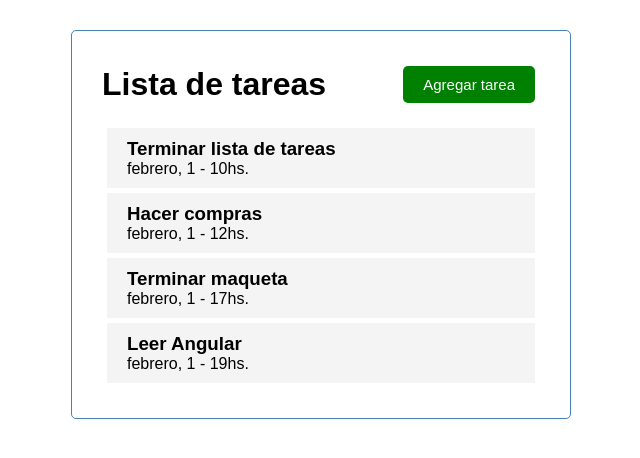
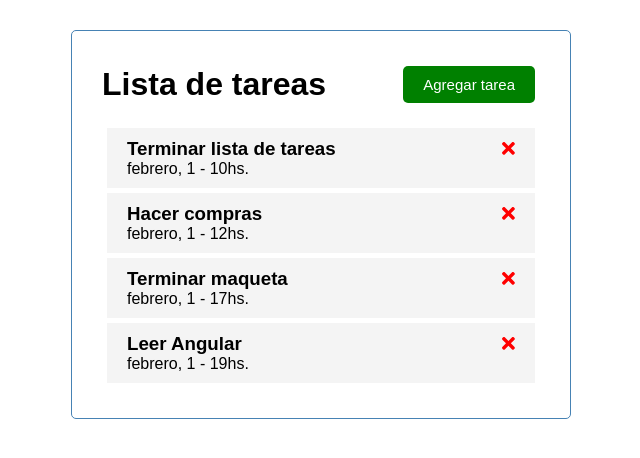
Before and after one commit to undiego/task-list, an Angular app: page / in a window 1280 px wide. Shown: the top 458 px of the page, without its empty margins (319-959 px from the left). Built offline with nearby package versions, Linux system fonts and the light colour scheme.

Commit message:
Componente de lista armado

```diff
--- a/package.json
+++ b/package.json
@@ -18,6 +18,11 @@
     "@angular/platform-browser": "~13.1.0",
     "@angular/platform-browser-dynamic": "~13.1.0",
     "@angular/router": "~13.1.0",
+    "@fortawesome/angular-fontawesome": "^0.10.1",
+    "@fortawesome/fontawesome-svg-core": "~1.2.36",
+    "@fortawesome/free-brands-svg-icons": "^5.15.4",
+    "@fortawesome/free-regular-svg-icons": "^5.15.4",
+    "@fortawesome/free-solid-svg-icons": "^5.15.4",
     "rxjs": "~7.4.0",
     "tslib": "^2.3.0",
     "zone.js": "~0.11.4"
--- a/src/app/app.module.ts
+++ b/src/app/app.module.ts
@@ -6,6 +6,7 @@
 import { ButtonComponent } from './components/button/button.component';
 import { TasksComponent } from './components/tasks/tasks.component';
 import { TasksItemComponent } from './components/tasks-item/tasks-item.component';
+import { FontAwesomeModule } from '@fortawesome/angular-fontawesome';
 
 @NgModule({
   declarations: [
@@ -16,7 +17,8 @@
     TasksItemComponent
   ],
   imports: [
-    BrowserModule
+    BrowserModule,
+    FontAwesomeModule
   ],
   providers: [],
   bootstrap: [AppComponent]
--- a/src/app/components/tasks-item/tasks-item.component.html
+++ b/src/app/components/tasks-item/tasks-item.component.html
@@ -1,5 +1,7 @@
 <div class="task">
-    <h3>{{task.text}}</h3>
+    <h3>{{task.text}}
+        <fa-icon [icon]="faTimes" [ngStyle]="{'color': 'red'}"></fa-icon>
+    </h3>
     <p>{{task.day}}</p>
 
 </div>
--- a/src/app/components/tasks-item/tasks-item.component.ts
+++ b/src/app/components/tasks-item/tasks-item.component.ts
@@ -2,6 +2,8 @@
 import { Task } from "../../Task";
 
 import { TASKS } from "../../mock-tasks"
+
+import { faTimes } from '@fortawesome/free-solid-svg-icons';
 
 @Component({
   selector: 'app-tasks-item',
@@ -11,6 +13,8 @@
 export class TasksItemComponent implements OnInit {
   @Input() task: Task = TASKS[0];
 
+  faTimes=faTimes;
+
   constructor() { }
 
   ngOnInit(): void {
```
Also changed, not shown: 1 other file (tests, documents, lock files or other folders).
